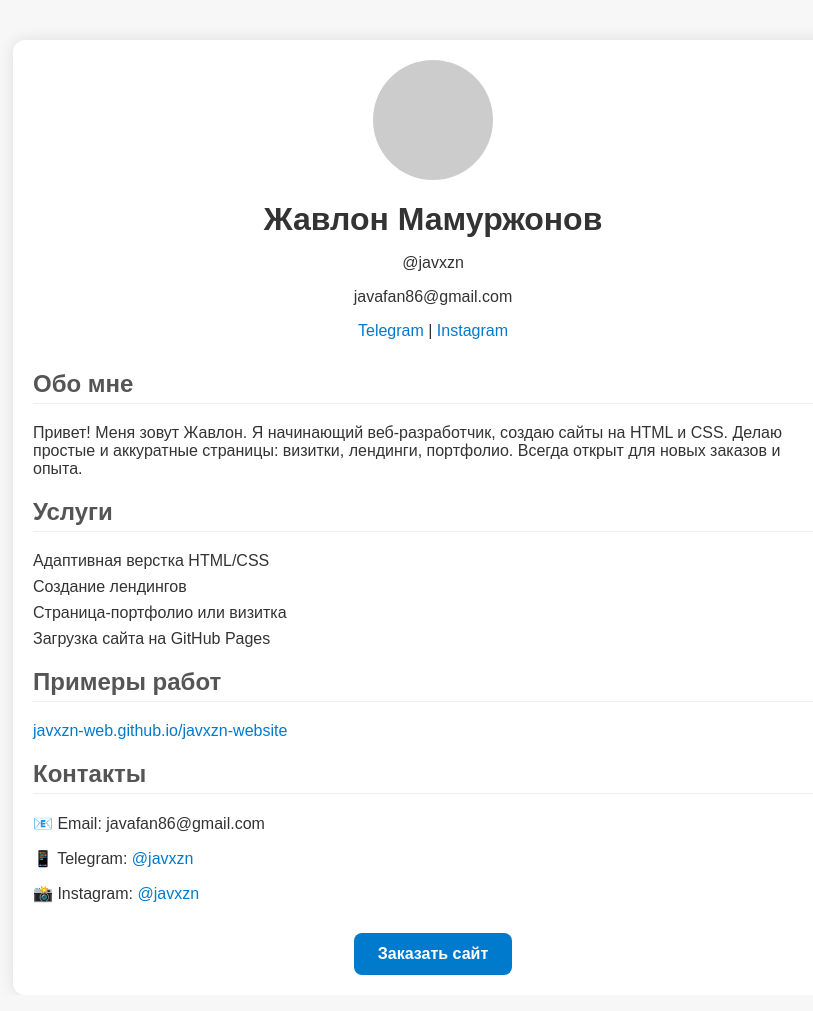
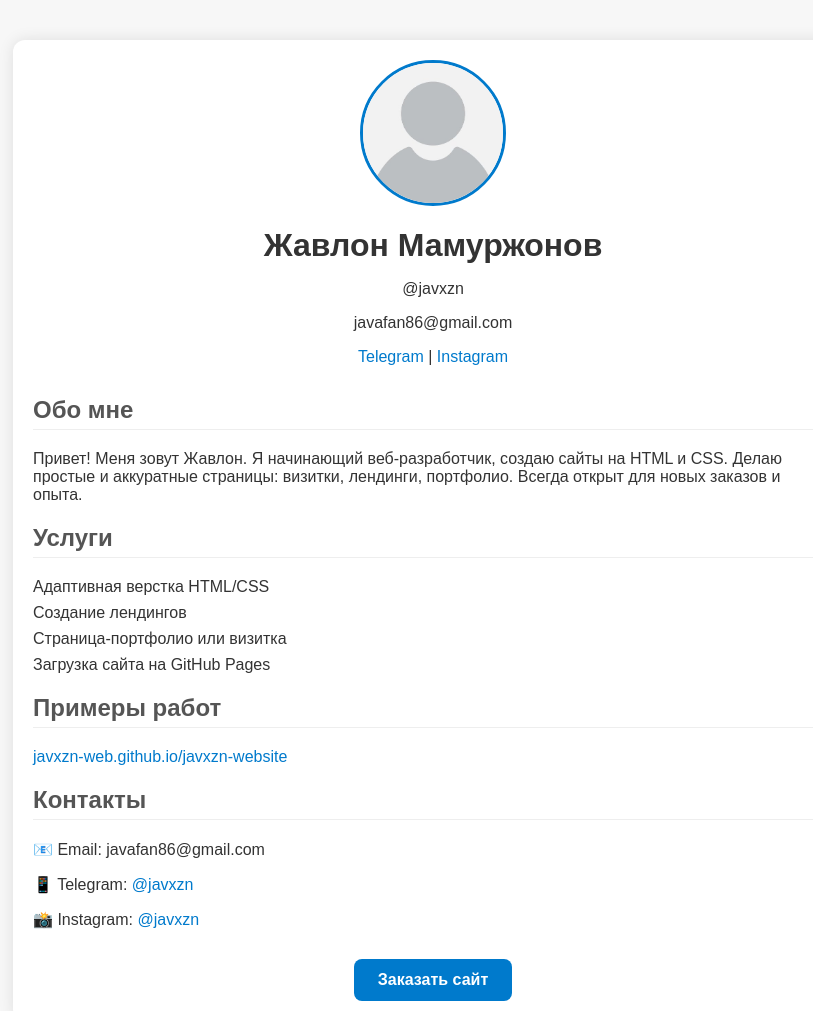
Before and after one commit to javxzn-web/javxzn-website, a plain HTML site: page index.html in a window 1280 px wide. Shown: the whole page, without its empty margins (207-1020 px from the left). Drawn offline with Linux system fonts and the light colour scheme.

Commit message:
Add files via upload

```diff
--- a/index.html
+++ b/index.html
@@ -10,7 +10,9 @@
 <body>
   <div class="container">
     <header>
-      <div class="avatar"></div>
+      <div class="avatar">
+        <img src="avatar.jpg" alt="Жавлон Мамуржонов">
+      </div>
       <h1>Жавлон Мамуржонов</h1>
       <p>@javxzn</p>
       <p>javafan86@gmail.com</p>
--- a/style.css
+++ b/style.css
@@ -22,11 +22,18 @@ header {
 }
 
 .avatar {
-  width: 120px;
-  height: 120px;
-  background: #ccc;
+  width: 140px;
+  height: 140px;
+  margin: 0 auto 20px;
+  overflow: hidden;
   border-radius: 50%;
-  margin: 0 auto 20px;
+  border: 3px solid #007acc;
+}
+
+.avatar img {
+  width: 100%;
+  height: 100%;
+  object-fit: cover;
 }
 
 h1 {
```
Also changed, not shown: avatar.jpg (added).
